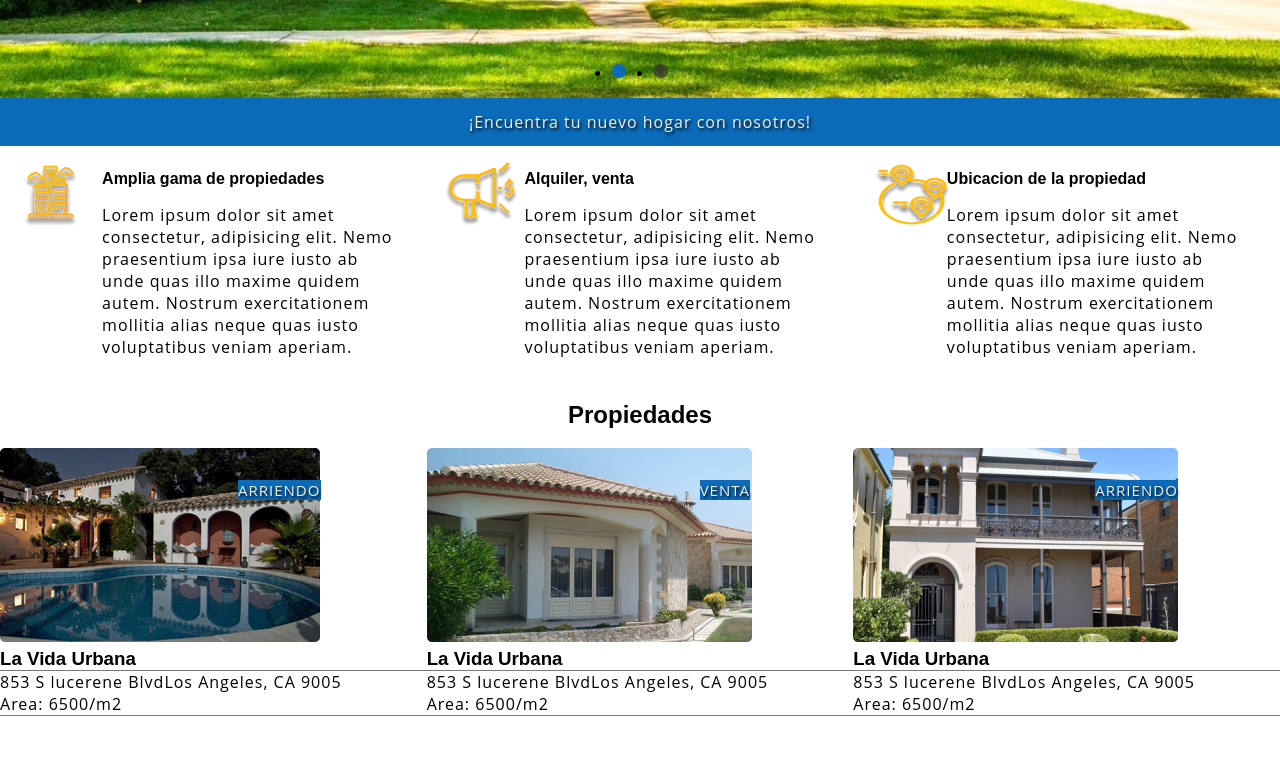
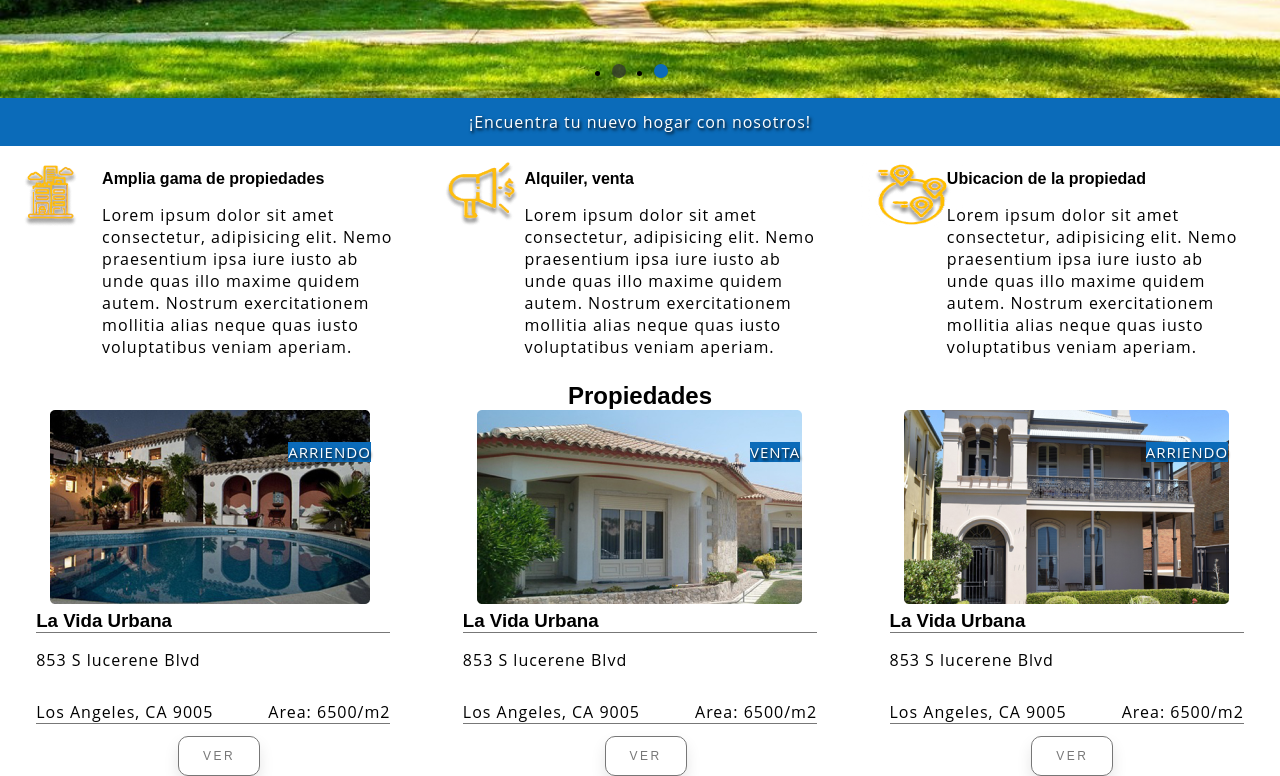
Before and after one commit to Fran2325/VentureGroupInternational, a plain HTML site: page index.html in a window 1280 px wide. Shown: the part 530-1306 px from the top of the page. Drawn offline with Linux system fonts and the light colour scheme.

```diff
--- a/index.html
+++ b/index.html
@@ -90,7 +90,6 @@
                 </div>
                 <div class="propiedadesGrid2">
                     <div class="img">
-                        <!-- <img src="./imagenes/g1 1.png" alt="ImagenReferencial"> -->
                         <div class="etiquetaAzul">
                         <p>ARRIENDO</p>
                         </div>
@@ -99,16 +98,15 @@
                         <h3>La Vida Urbana</h3>
                     </div>
                     <div class="direccion">
-                        <p>853  S lucerene Blvd</p>
-                        <p>Los Angeles, CA 9005</p>
+                        <p class="arribaDerecha">853  S lucerene Blvd</p>
+                        <p class="derecha">Los Angeles, CA 9005</p>
                         <p class="izquierda">Area: 6500/m2</p>
                     </div>
-                    <div class="boton"></div>
+                    <button> ver </button>
                 </div>
             </div>
                 <div class="propiedadesGrid3">
                     <div class="img">
-                        <!-- <img src="./imagenes/g5 1.png" alt="ImagenReferencial"> -->
                         <div class="etiquetaAzul">
                             <p>VENTA</p>
                         </div>
@@ -117,16 +115,15 @@
                         <h3>La Vida Urbana</h3>
                     </div>
                     <div class="direccion">
-                        <p>853  S lucerene Blvd</p>
-                        <p>Los Angeles, CA 9005</p>
+                        <p class="arribaDerecha">853  S lucerene Blvd</p>
+                        <p class="derecha">Los Angeles, CA 9005</p>
                         <p class="izquierda">Area: 6500/m2</p>
                     </div>
-                    <div class="boton"></div>
+                    <button>ver</button>
                 </div>
             </div>
                 <div class="propiedadesGrid4">
                     <div class="img">
-                        <!-- <img src="./imagenes/g5 1.png" alt="ImagenReferencial"> -->
                         <div class="etiquetaAzul">
                             <p>ARRIENDO</p>
                         </div>
@@ -135,15 +132,15 @@
                         <h3>La Vida Urbana</h3>
                     </div>
                     <div class="direccion">
-                        <p>853  S lucerene Blvd</p>
-                        <p>Los Angeles, CA 9005</p>
+                        <p class="arribaDerecha">853  S lucerene Blvd</p>
+                        <p class="derecha">Los Angeles, CA 9005</p>
                         <p class="izquierda">Area: 6500/m2</p>
                     </div>
-                    <div class="boton"></div>
+                    <button>ver</button>
                 </div>
             </div>
         </section>
-        <!--  <section></section>
+        <section></section>
         <section></section>
         <section></section>
         <footer class="footer">
@@ -179,7 +176,7 @@
                 <ol><a href="#" class="item-options"></a></ol>
                 <ol><a href="#" class="item-options"></a></ol>
             </div>
-        </footer>-->
+        </footer>
     </main>
     <script defer src="app.js" ></script>
 </body>
--- a/style.css
+++ b/style.css
@@ -7,7 +7,7 @@
     --color6:#c0c0c0;
     --color7:#0b6bb9;
     --color8:#23527c;
-    --color9:#3c763d;
+    --color9:rgba(255, 255, 0, 0.507);
     --color10:#2b542c;
     --color11:#31708f;
     --color12:#245269;
@@ -71,7 +71,7 @@ html, body{
 	font-family: 'Open Sans', sans-serif;
 	background:var(--color1);
 	margin: 0;
-    height: 150vh;
+    height: 1000vh;
 }
 p,ul li,ol li{
 	margin:0;
@@ -93,11 +93,14 @@ body a:hover{
     width: 100%;
     height: 80px;
     background: var(--color4);
+    display: flex;
+    justify-content: space-between;
+    align-items: center;
     padding: 0 5rem;
     box-sizing: border-box;
     position: sticky;
     top: 0px;
-    z-index: 99999;
+    z-index: 99999999;
 }
 .contenedor2 {
     height: 78px;
@@ -115,6 +118,7 @@ nav.contenedorNav{
     flex-wrap: wrap;
     align-items: center;
 }
+
 img, svg {
     vertical-align: middle;
 }
@@ -133,7 +137,7 @@ img, svg {
 }
 
 .item-options {
-    color: #f1f1f1;
+    color: var(--color1);
     text-shadow: black 0.1em 0.1em 0.2em;
     margin: 0 1.5rem;
     text-decoration: none;
@@ -142,15 +146,17 @@ img, svg {
 a:hover {
     color: var(--color7);
 }
+
 nav{
     margin: 4em;
 }
+
 .carrusel{
     width: 100%;
     padding:0;
     overflow: hidden;
+}
 
-}
 .grande{
     width: 200%;
     height: 500px;
@@ -162,11 +168,13 @@ nav{
     transition: all 5s ease;
     transform: translateX(0%);
 }
+
 .img1,.img2{
     width: 100%;
     height: 700px;
     min-height: 10vh;
 }
+
 .puntos{
     width: 100%;
     margin-top:0px;
@@ -184,13 +192,14 @@ nav{
 .punto{
     width: 1em;
     height: 1em;
-    background-color: var(--color26);
+    background-color: var(--color7);
     margin: 1em 1em 0 ;
     border-radius: 1em;
+    cursor: pointer;
 }
 
-.punto.activo {
-    background-color: var(--color7);
+.punto.activo{
+    background-color: var(--color26);
 }
 
 .FijoEnElFinalDelCarrucel{
@@ -217,34 +226,38 @@ nav{
     justify-content: center;
     align-items: center;
 }
+
 .queHacemos{
     display: grid;
     grid-template-columns: repeat(3,33%);
 }
+
 .queHacemos .grid{
     margin: 1em;
     display: grid;
     grid-template-columns: 20% 40% 40%;
 }
+
 .queHacemos .grid:hover{
     border: 2px solid var(--color5);
     box-shadow: 5px 2px 2px var(--color2);
+
 }
 .gridImg{
-    /* background: var(--color53); */
     width: 104px;
     grid-row: 1/3;
 }
+
 .gridTitulo{
-    /* background: var(--color34); */
     margin: 0.5em;
     grid-column: 2/4;
 }
+
 .gridTexto{
-    /* background: var(--color56); */
     margin: 0.5em;
     grid-column: 2/4;
 }
+
 .grid h2,p{
     font-size:1em;
 }
@@ -256,6 +269,7 @@ nav{
     grid-template-columns: repeat(3,1fr);
     grid-template-rows: repeat(3,1fr);
 }
+
 .propiedadesGrid1{
     grid-column: 1/5;
     align-self: center;
@@ -266,35 +280,41 @@ nav{
     align-self: center;
     justify-self: center;
 }
+
 .propiedadesGrid3{
     grid-row: 2/3;
     align-self: center;
     justify-self: center;
 }
+
 .propiedadesGrid4{
     grid-row: 2/3;
     align-self: center;
     justify-self: center;
 }
-.propiedades .titulo{
 
-}
+/* .propiedades .titulo{} */
+
 .propiedadesGrid2 .img{
-    width: 100%;
+    margin: 0 4%;
+    width: 350px;
     height:200px;
     background-image: url(./imagenes/g1.png);
     background-repeat: no-repeat, repeat;
 }
+
 .propiedadesGrid3 .img{
-    width: 100%;
+    margin: 0 4%;
+    width: 350px;
     height:200px;
     background-image: url(./imagenes/g5.png);
     background-repeat: no-repeat, repeat;
 }
+
 .propiedadesGrid4 .img{
-    width: 100%;
+    margin: 0 4%;
+    width: 350px;
     height:200px;
-    display: flex;
     background-image: url(./imagenes/g6.png);
     background-repeat: no-repeat, repeat;
 }
@@ -302,30 +322,72 @@ nav{
 .propiedades .etiquetaAzul{
     background:var(--color7) ;
     position: absolute;
-    color: #f1f1f1;
+    color: var(--color1);
     text-shadow: black 0.1em 0.1em 0.2em;
     margin: 32px 0px 0px 238px;
     font-size:15px;
 }
+
 .propiedadesGrid3 .etiquetaAzul{
     margin: 32px 0px 0px 273px;
 }
+
 .propiedadesGrid4 .etiquetaAzul{
     margin: 32px 0px 0px 242px;
 }
 
-.propiedades .subtitulo{
+/*.propiedades .subtitulo{}*/
 
-}
 .propiedades .direccion{
-    display: flex;
-    flex-wrap: wrap;
-    align-items: flex-end;
+    display: grid;
+    grid-template-columns: repeat(2,1fr);
+    grid-template-rows: repeat(2,1fr);
     border-top: 1px solid var(--color29);
     border-bottom: 1px solid var(--color29);
 }
-.propiedades .boton{
 
+.arribaDerecha{
+    padding-top: 1em;
+    grid-row: 1/3;
+}
+
+.derecha{
+    padding-top: 30px;
+    grid-column: 1/2;
+    justify-self: end;
+}
+
+.izquierda{
+    padding-top: 30px;
+    grid-row: 1/0;
+    justify-self: end;
+}
+
+button {
+    margin: 1em 40%;
+    padding: 1em 2em;
+    font-size: 12px;
+    text-transform: uppercase;
+    letter-spacing: 2.5px; /*para separar las latras entre si*/
+    color: var(--color29);
+    background-color: var(--color1);
+    border: solid 1px var(--color29);
+    border-radius: 10px;
+    box-shadow: 0px 8px 15px rgba(0, 0, 0, 0.1);
+    transition: all 0.3s ease 0s;
+    cursor: pointer;/*para transformar el cursor en una manito */
+    outline: none;
+}
+
+button:hover {
+    background-color: var(--color5);
+    box-shadow: 0px 15px 20px var(--color9);
+    color:var(--color29);
+    border: none;
+    transform: translateY(-7px);
+}
+button:active {
+    transform: translateY(-1px);
 }
 
 #menuHamburguesa,#menuCheck{
@@ -414,5 +476,4 @@ nav{
     .img1{
         width:683px;
     }
-
 }
```
